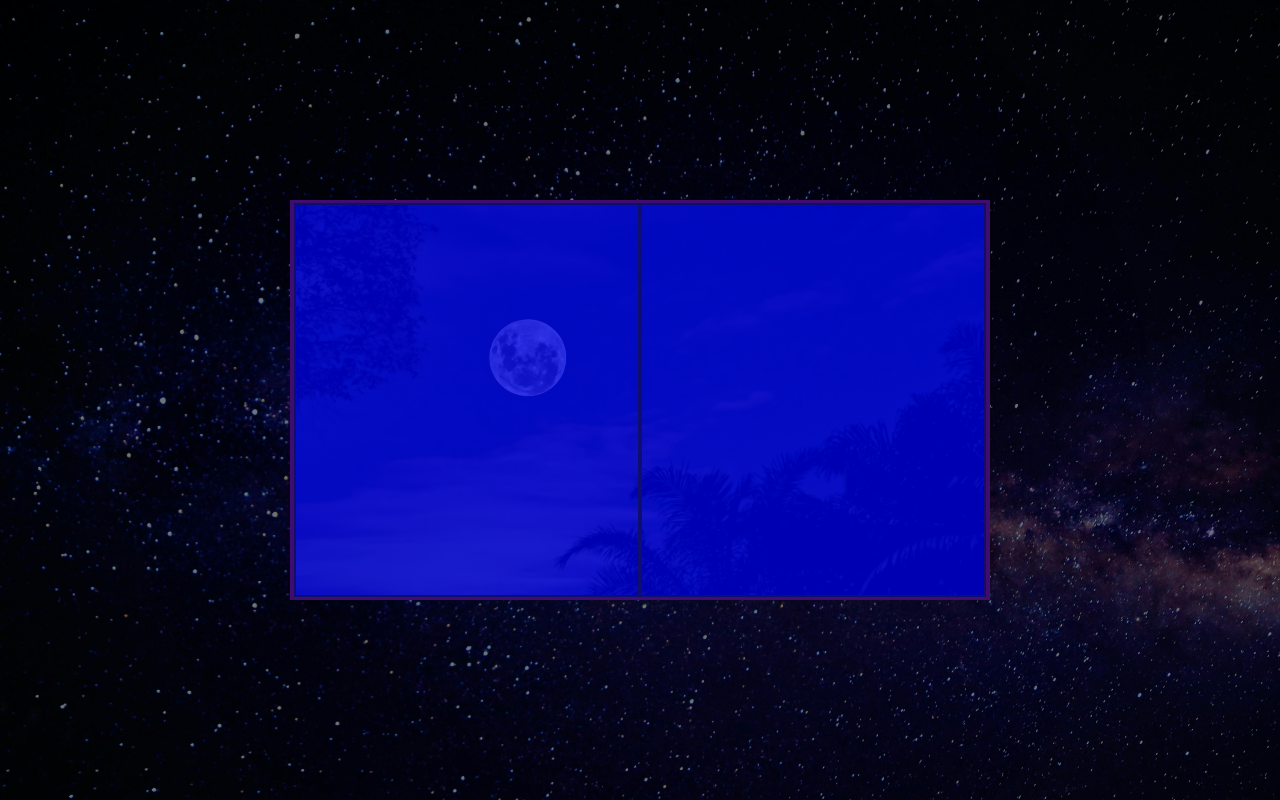
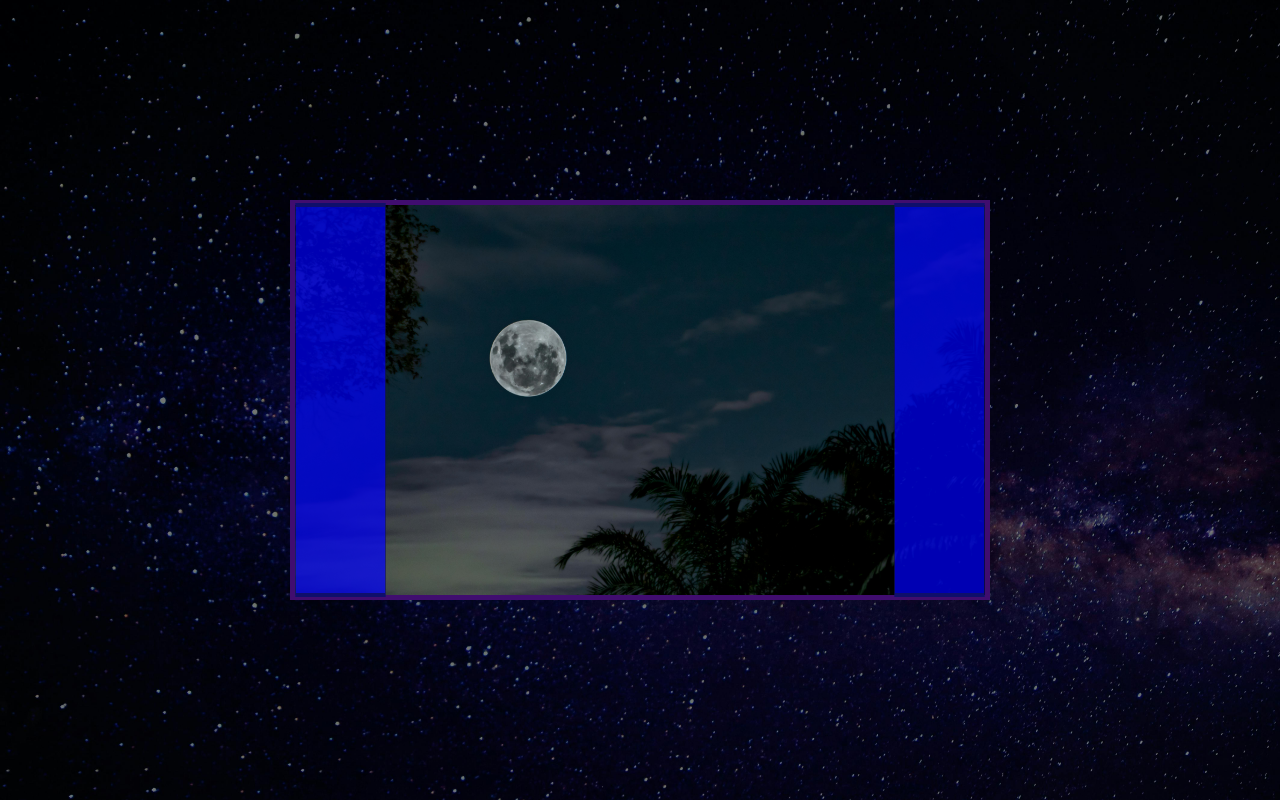
Before and after one commit to ahmadjonovfarrux/transition-homework, a plain HTML site: page index.html in a window 1280 px wide. In both pictures the pointer is over the element 467 px from the left and 400 px from the top of the page. Drawn offline with Linux system fonts and the light colour scheme.

Commit message:
added some styles

```diff
--- a/css/index.css
+++ b/css/index.css
@@ -24,14 +24,22 @@
   background-image: url(../images/second-img.jpg);
   background-repeat: no-repeat;
   background-size: cover;
-  border: 4px solid rgb(64, 13, 111);
+  border: 5px solid rgb(64, 13, 111);
 }
 .window {
   width: 350px;
   height: 394px;
-  border: 2px solid rgb(15, 15, 107);
+  border: 4px solid rgb(15, 15, 107);
   background-color: rgba(0, 0, 255, 0.703);
+  transition: 3s ease;
 }
 .box:hover > .window {
-  transform-origin: 100px;
+  transform-origin: left center;
+  transform-origin: left bottom;
+  transform: rotateY(75deg);
 }
+.box:hover > .second-w {
+  transform-origin: right top;
+  transform-origin: right bottom;
+  transform: rotateY(75deg);
+}
--- a/index.html
+++ b/index.html
@@ -10,7 +10,7 @@
   <div class="container">
     <div class="box">
       <div class="window"></div>
-      <div class="window"></div>
+      <div class="window second-w"></div>
     </div>
   </div>
   </body>
```
